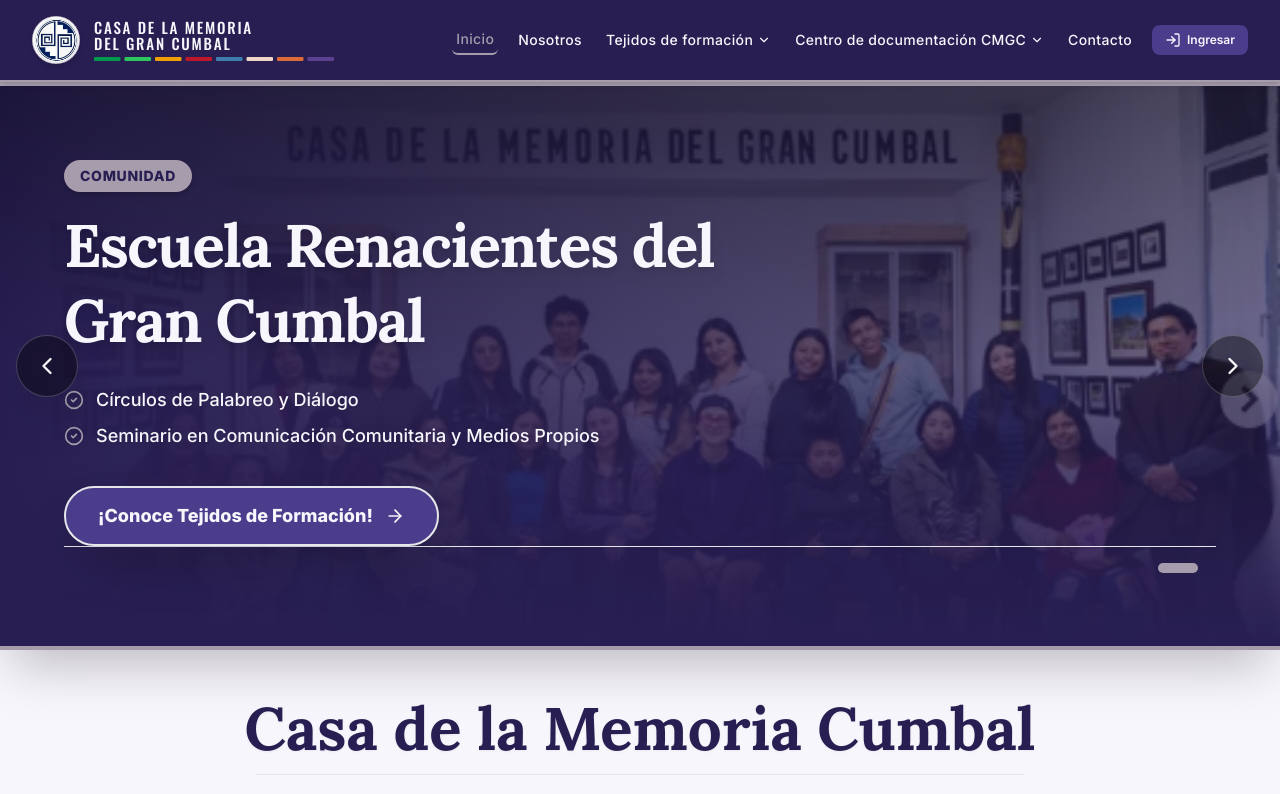
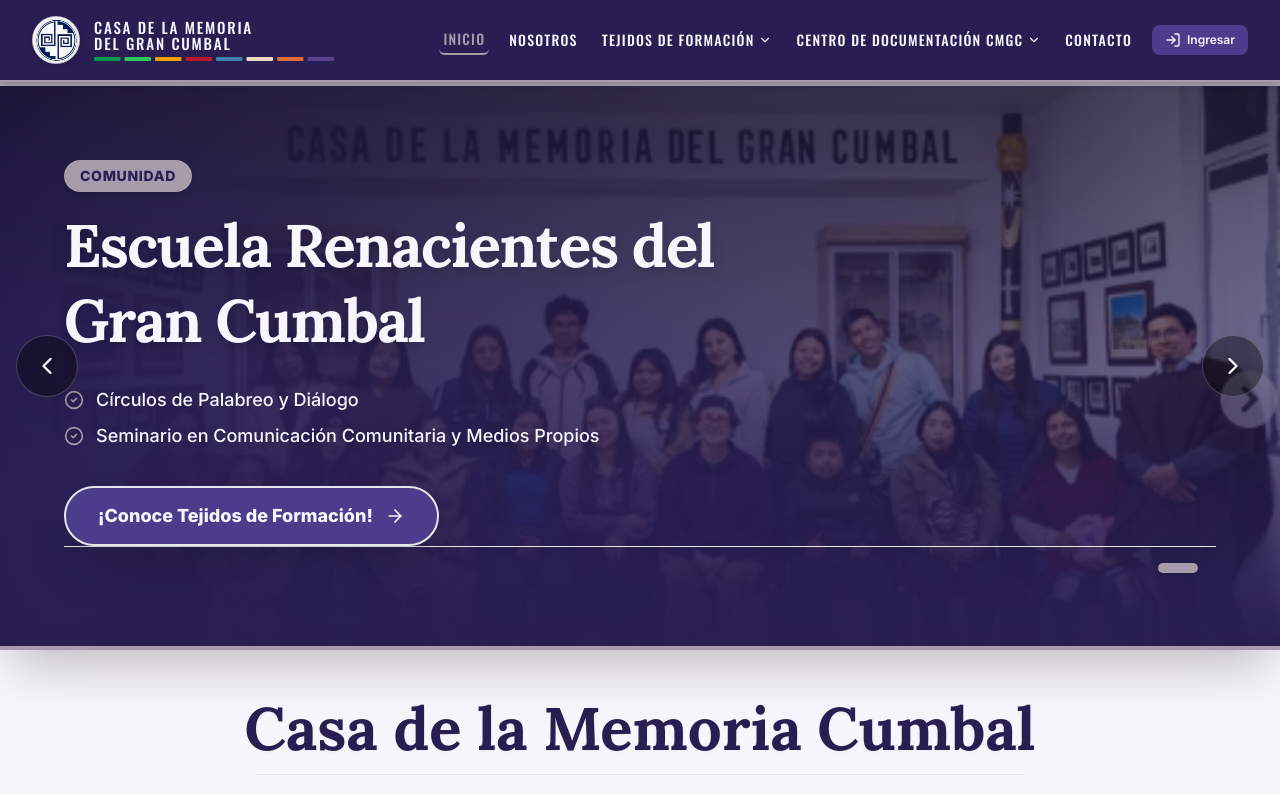
Before and after one commit to danielguadir/casa-memoria-web, a Next.js app: page / in a window 1280 px wide. Shown: the top 794 px of the page. Built offline with nearby package versions, Linux system fonts and the light colour scheme.

Commit message:
style: homogenizar tipografia Oswald en mayusculas y espaciado en todos los enlaces y desplegables del Navbar

```diff
--- a/src/components/Navbar.tsx
+++ b/src/components/Navbar.tsx
@@ -137,7 +137,7 @@
                         <button
                           onClick={() => handleNavClick(link.key, link.path)}
                           className={`
-                            flex items-center space-x-1 transition-colors duration-300 font-medium text-xs lg:text-sm tracking-wide py-2 px-1 rounded-md cursor-pointer
+                            flex items-center space-x-1 transition-colors duration-300 font-oswald font-medium text-xs lg:text-sm tracking-[1.2px] uppercase py-2 px-1 rounded-md cursor-pointer
                             ${isActive ? 'text-[#a69cac] font-bold border-b-2 border-[#a69cac]' : 'hover:text-[#a69cac]'}
                           `}
                         >
@@ -152,7 +152,7 @@
                               <button
                                 key={item.name}
                                 onClick={() => handleSubItemClick(link.key, item.name, item.path)}
-                                className="w-full text-left px-4 py-2.5 hover:bg-crema-dark hover:text-terracota transition-colors text-xs font-semibold leading-snug flex items-center justify-between group/sub cursor-pointer"
+                                className="w-full text-left px-4 py-2.5 hover:bg-crema-dark hover:text-terracota transition-colors font-oswald font-medium text-xs tracking-wider uppercase leading-snug flex items-center justify-between group/sub cursor-pointer"
                               >
                                 <span>{item.name}</span>
                                 <span className="text-[10px] text-[#a69cac] group-hover/sub:text-terracota">↗</span>
@@ -165,7 +165,7 @@
                       <button
                         onClick={() => handleNavClick(link.key, link.path)}
                         className={`
-                          transition-colors duration-300 font-medium text-xs lg:text-sm tracking-wide py-1 px-1 rounded-md cursor-pointer
+                          transition-colors duration-300 font-oswald font-medium text-xs lg:text-sm tracking-[1.2px] uppercase py-1 px-1 rounded-md cursor-pointer
                           ${isActive ? 'text-[#a69cac] font-bold border-b-2 border-[#a69cac]' : 'hover:text-[#a69cac]'}
                         `}
                       >
@@ -301,7 +301,7 @@
                       <button
                         onClick={() => toggleMobileDropdown(link.name)}
                         className={`
-                          w-full text-left px-3.5 py-2.5 rounded-lg text-sm font-medium transition-colors text-crema flex items-center justify-between cursor-pointer
+                          w-full text-left px-3.5 py-2.5 rounded-lg font-oswald font-medium text-sm tracking-wider uppercase transition-colors text-crema flex items-center justify-between cursor-pointer
                           ${isActive ? 'bg-terracota/30 text-[#a69cac] font-bold' : 'hover:bg-terracota/20'}
                         `}
                       >
@@ -318,7 +318,7 @@
                           setIsOpen(false);
                         }}
                         className={`
-                          w-full text-left px-3.5 py-2.5 rounded-lg text-sm font-medium transition-colors text-crema block cursor-pointer
+                          w-full text-left px-3.5 py-2.5 rounded-lg font-oswald font-medium text-sm tracking-wider uppercase transition-colors text-crema block cursor-pointer
                           ${isActive ? 'bg-terracota/30 text-[#a69cac] font-bold' : 'hover:bg-terracota/20'}
                         `}
                       >
@@ -333,7 +333,7 @@
                           <button
                             key={subItem.name}
                             onClick={() => handleSubItemClick(link.key, subItem.name, subItem.path)}
-                            className="w-full text-left px-3 py-2 text-xs text-crema/90 hover:bg-terracota/40 hover:text-[#a69cac] rounded-md block font-medium transition-colors flex items-center justify-between cursor-pointer"
+                            className="w-full text-left px-3 py-2 font-oswald font-medium text-xs tracking-wider uppercase text-crema/90 hover:bg-terracota/40 hover:text-[#a69cac] rounded-md block transition-colors flex items-center justify-between cursor-pointer"
                           >
                             <span>{subItem.name}</span>
                             <span className="text-[10px] text-[#a69cac]">↗</span>
```
